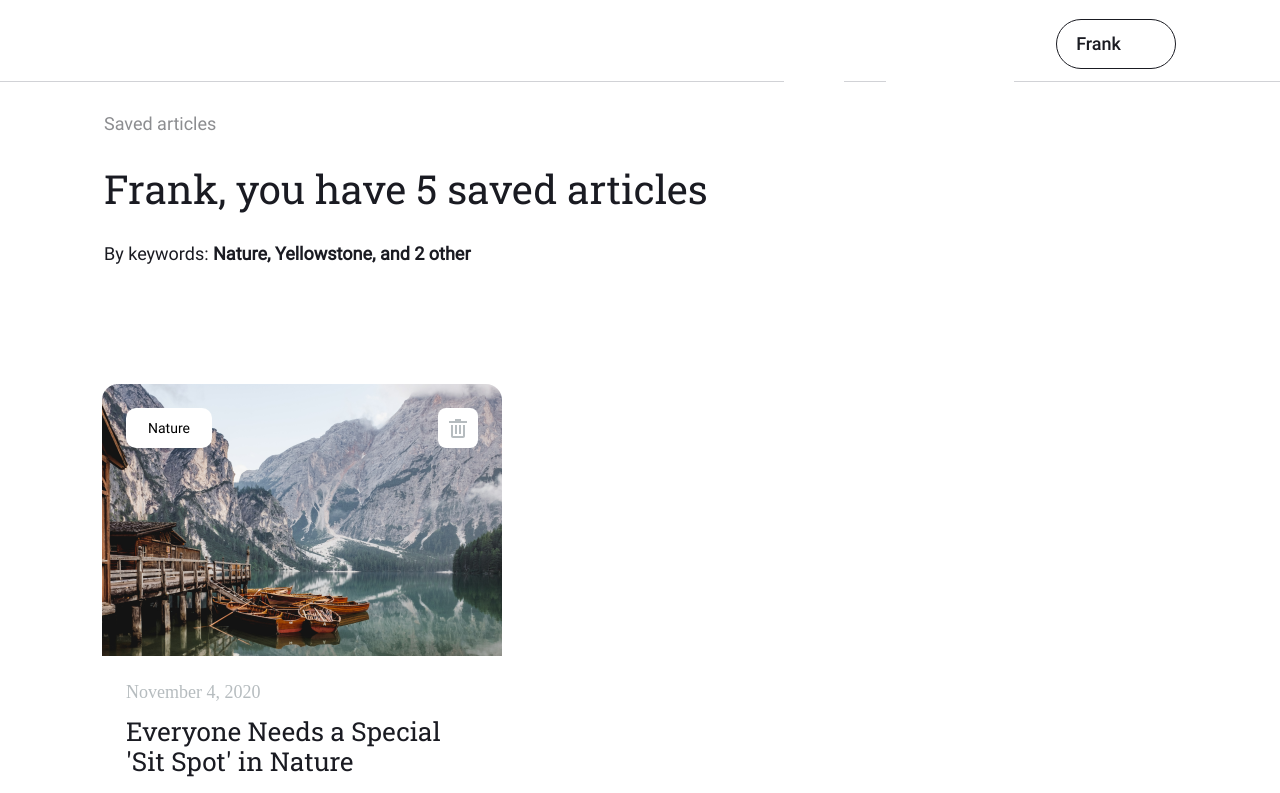
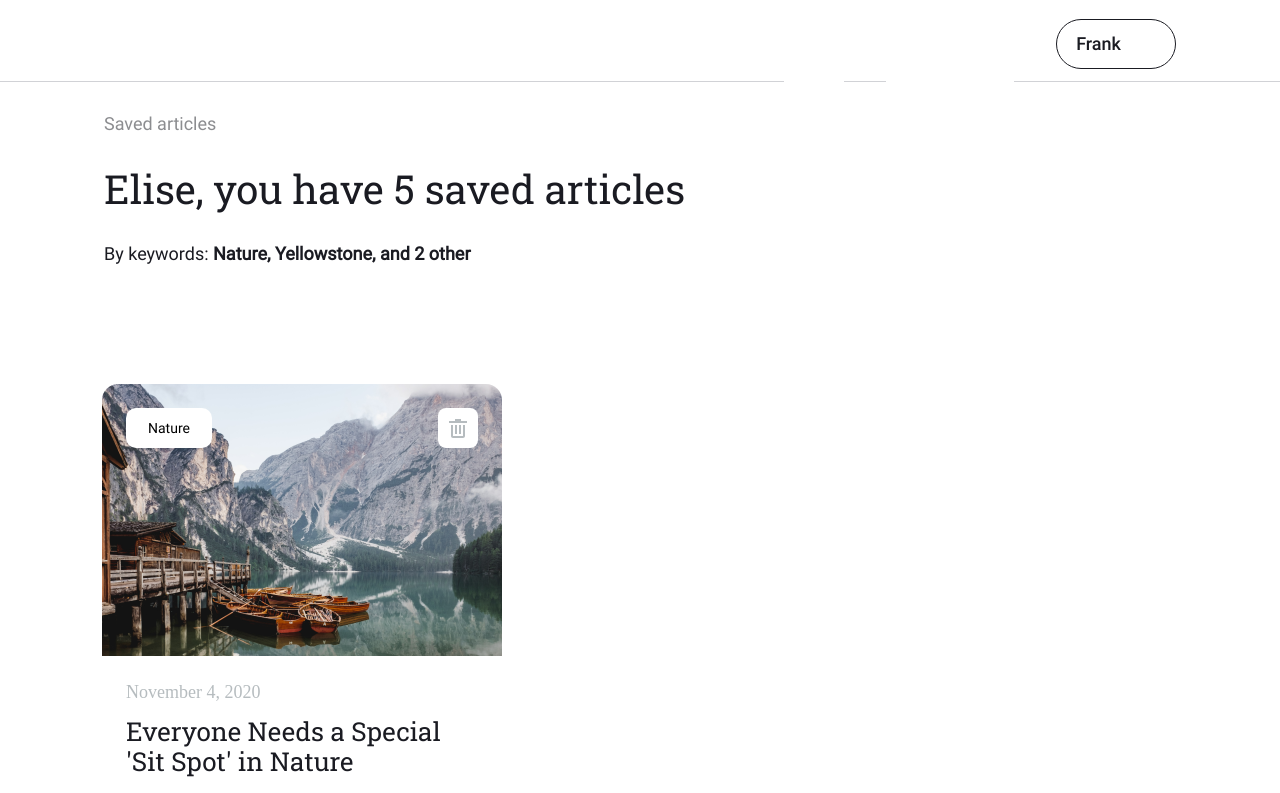
Before and after one commit to frankieag10/news-explorer-frontend, a React (Create React App) app: page / in a window 1280 px wide. Shown: the top 793 px of the page. Built offline with nearby package versions, Linux system fonts and the light colour scheme.

Commit message:
true/false savedheader

```diff
--- a/src/components/App/App.js
+++ b/src/components/App/App.js
@@ -14,6 +14,7 @@ import { useLocation } from "react-router-dom";
 
 function App() {
   const [isLoggedIn, setIsLoggedIn] = useState(true);
+
   const [activeModal, setActiveModal] = useState("");
   const [currentUser, setCurrentUser] = useState("");
 
--- a/src/components/SavedNewsHeader/SavedNewsHeader.js
+++ b/src/components/SavedNewsHeader/SavedNewsHeader.js
@@ -11,7 +11,7 @@ export default function SavedNewsHeader({ isLoggedIn, handleOpenSigninModal }) {
       />
       <div className="saved-news-header__titlebar">
         <span className="saved-news-header__title">Saved articles</span>
-        <h4 className="saved-news-header__news-count">Frank, you have 5 saved articles</h4>
+        <h2 className="saved-news-header__news-count">Elise, you have 5 saved articles</h2>
         <span className="saved-news-header__keywords">
           By keywords: <b>Nature, Yellowstone, and 2 other</b>
         </span>
```
